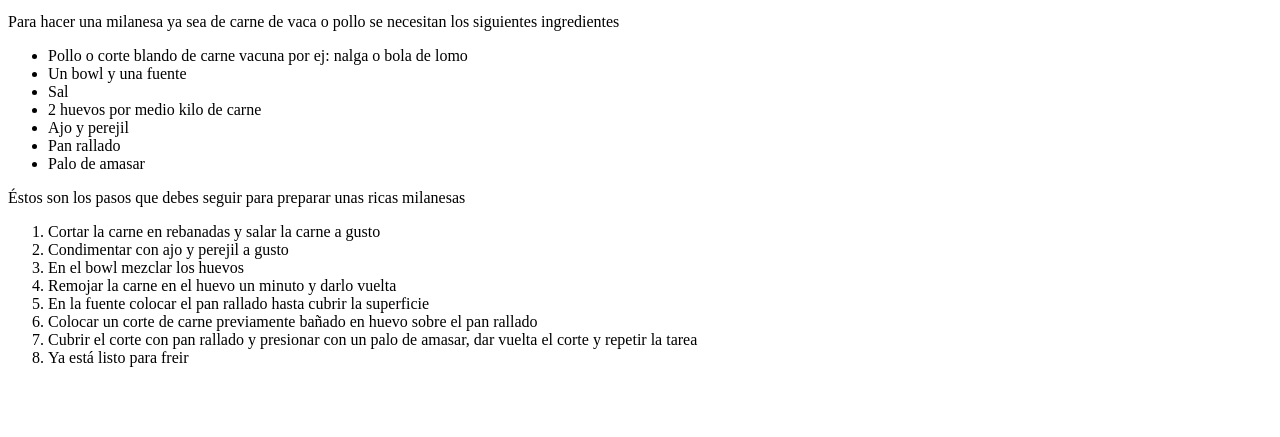
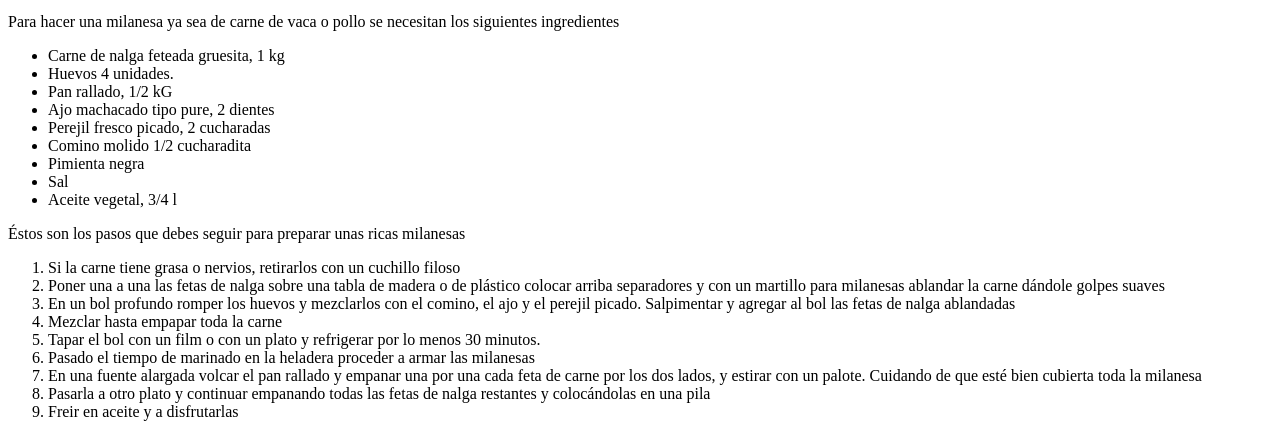
Before and after one commit to carajo2008/odin-recipes, a plain HTML site: page recipes/milanesa.html in a window 1280 px wide. Shown: the part 471-908 px from the top of the page. Before the commit the page ends 854 px from the top, so only its background shows below. Drawn offline with Linux system fonts and the light colour scheme.

Commit message:
Modifiqué milanesa.html

```diff
--- a/recipes/milanesa.html
+++ b/recipes/milanesa.html
@@ -11,24 +11,27 @@
     <p>La milanesa es un plato muy popular en Argentina y se puede hacer con varios tipos de carne por ej: carne vacuna, pollo, pescado entre otros.</p>
     <p>Para hacer una milanesa ya sea de carne de vaca o pollo se necesitan los siguientes ingredientes</p>
     <ul>
-        <li>Pollo o corte blando de carne vacuna por ej: nalga o bola de lomo</li>
-        <li>Un bowl y una fuente</li>
+        <li>Carne de nalga feteada gruesita, 1 kg</li>
+        <li>Huevos 4 unidades.</li>
+        <li>Pan rallado, 1/2 kG</li>
+        <li>Ajo machacado tipo pure, 2 dientes</li>
+        <li>Perejil fresco picado, 2 cucharadas</li>
+        <li>Comino molido 1/2 cucharadita</li>
+        <li>Pimienta negra</li>
         <li>Sal</li>
-        <li>2 huevos por medio kilo de carne</li>
-        <li>Ajo y perejil</li>
-        <li>Pan rallado</li>
-        <li>Palo de amasar</li>
+        <li>Aceite vegetal, 3/4 l</li>
     </ul>
     <p>Éstos son los pasos que debes seguir para preparar unas ricas milanesas</p>
     <ol>
-        <li>Cortar la carne en rebanadas y salar la carne a gusto</li>
-        <li>Condimentar con ajo y perejil a gusto</li>
-        <li>En el bowl mezclar los huevos</li>
-        <li>Remojar la carne en el huevo un minuto y darlo vuelta</li>
-        <li>En la fuente colocar el pan rallado hasta cubrir la superficie </li>
-        <li>Colocar un corte de carne previamente bañado en huevo sobre el pan rallado</li>
-        <li>Cubrir el corte con pan rallado y presionar con un palo de amasar, dar vuelta el corte y repetir la tarea</li>
-        <li>Ya está listo para freir</li>
+        <li>Si la carne tiene grasa o nervios, retirarlos con un cuchillo filoso</li>
+        <li>Poner una a una las fetas de nalga sobre una tabla de madera o de plástico colocar arriba separadores y con un martillo para milanesas ablandar la carne dándole golpes suaves</li>
+        <li>En un bol profundo romper los huevos y mezclarlos con el comino, el ajo y el perejil picado. Salpimentar y agregar al bol las fetas de nalga ablandadas</li>
+        <li>Mezclar hasta empapar toda la carne</li>
+        <li>Tapar el bol con un film o con un plato y refrigerar por lo menos 30 minutos. </li>
+        <li>Pasado el tiempo de marinado en la heladera proceder a armar las milanesas</li>
+        <li>En una fuente alargada volcar el pan rallado y empanar una por una cada feta de carne por los dos lados, y estirar con un palote. Cuidando de que esté bien cubierta toda la milanesa</li>
+        <li>Pasarla a otro plato y continuar empanando todas las fetas de nalga restantes y colocándolas en una pila</li>
+        <li>Freir en aceite y a disfrutarlas</li>
     </ol>
 </body>
 </html>
```
